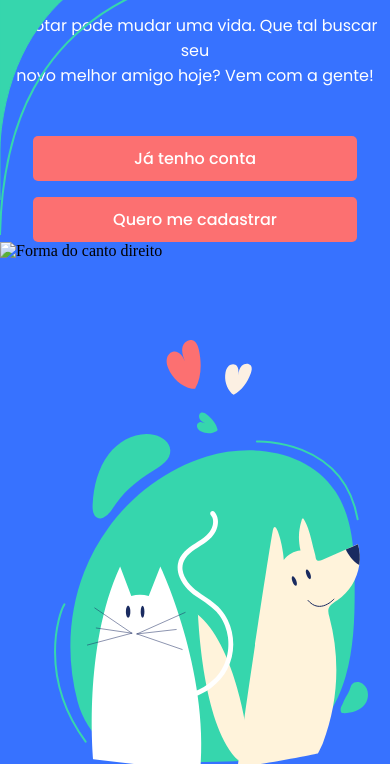
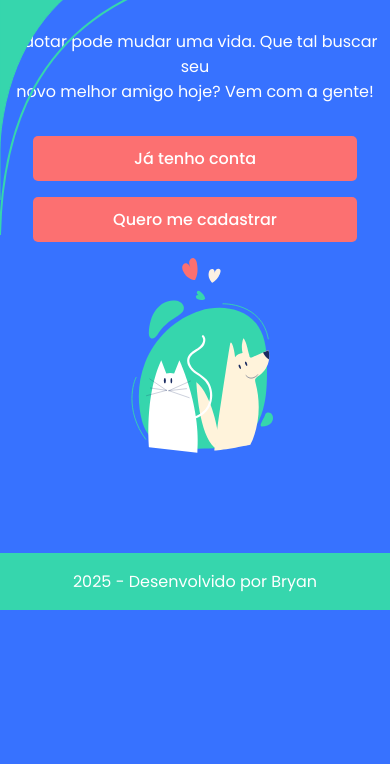
Before and after one commit to bryancaua/Adopet__desafio, a plain HTML site: page public/index.html in a window 390 px wide. Shown: the part 234-998 px from the top of the page. After the commit the page ends 844 px from the top, so only its background shows below. Drawn offline with Linux system fonts and the light colour scheme.

Commit message:
página inicial finalizada, sem responsividade ainda

```diff
--- a/public/index.html
+++ b/public/index.html
@@ -37,35 +37,33 @@
 </header>
 
 
+ <div class="container">
     <section class="section__home">
-
-       <div class="section__container">
-
+        <div class="section__container">
             <img src="./assets/Adopet__logo_bege.svg" alt="Logo da marca Adopet na cor bege" class="adopet__logo_section">
-
-            <h2 class="h2__section_home">
-                Boas-vindas!
-            </h2>
-
+            <h2 class="h2__section_home">Boas-vindas!</h2>
             <p class="p__section_home">Adotar pode mudar uma vida. Que tal buscar seu <br> novo melhor amigo hoje? Vem com a gente!</p>
-
             <div class="botoes__section_home">
                 <button class="botao__section_home">
                     <a href="#" class="a__botao_section_home">Já tenho conta</a>
                 </button>
-
                 <button class="botao__section_home">
                     <a href="#" class="a__botao_section_home">Quero me cadastrar</a>
                 </button>
             </div>
-
         </div>
+        <img src="./assets/Forma 2.svg" alt="Forma do canto direito" class="forma__canto_direito">
     </section>
 
-    <img src="./assets/Forma 2.svg" alt="Forma do canto direito" class="forma__canto_direito">
+    <div class="imagem__container">
+        <img src="./assets/Ilustração.svg" alt="gatinhos com corações" class="imagem__ilustracao">
+    </div>
+ </div>
 
-    <img src="./assets/Ilustração.svg" alt="gatinhos com corações" class="imagem__ilustracao">
 
+    <footer  class="home__footer">
+        2025 - Desenvolvido por Bryan
+    </footer>
 
 </body>
 </html>
--- a/public/main.css
+++ b/public/main.css
@@ -40,11 +40,16 @@
 }
 
 
-
+html, body {
+  height: 100%;
+}
 
 
 .body {
   background-color: var(--azul-principal);
+  display: flex;
+  flex-direction: column;
+  min-height: 100vh;
 }
 
 .forma-container {
@@ -53,6 +58,7 @@
     left: 0;
     z-index: 1;
 }
+
 
 .forma {
     position: relative;
@@ -87,20 +93,27 @@ button {
     z-index: 1;
 }
 
+.container {
+  flex: 1; /* Ocupa todo o espaço restante */
+}
+
+
 .section__home {
   max-width: 100%;
+  position: relative;
 }
 
 .section__container {
   align-items: center;
   display: flex;
   flex-direction: column;
-  gap: 3rem;
+  gap: 2rem;
 }
 
 .adopet__logo_section {
   width: 18rem;
-  margin-bottom: 2rem;
+  margin-bottom: 1rem;
+  margin-top: 4rem;
 }
 
 .h2__section_home {
@@ -143,7 +156,33 @@ button {
 }
 
 .imagem__ilustracao {
-  display: block;
-  margin: 0 auto;
-  margin-top: 5rem;
+    flex-shrink: 1;
+    width: 40%;
+    max-width: 300px;
+    margin: 0 auto;
 }
+
+.forma__canto_direito {
+  position: absolute;
+  right: 0%;
+  top: 20%;
+}
+
+.home__footer {
+  background-color: var(--verde-esmeralda);
+  max-width: 100%;
+  padding: 1rem;
+  text-align: center;
+  font-family: "Poppins", sans-serif;
+  font-weight: 400;
+  font-style: normal;
+  font-size: 1rem;
+  color: #FFFFFF;
+}
+
+
+.imagem__container {
+  text-align: center;
+  width: 100%;
+  margin-top: 1rem;
+}
```
